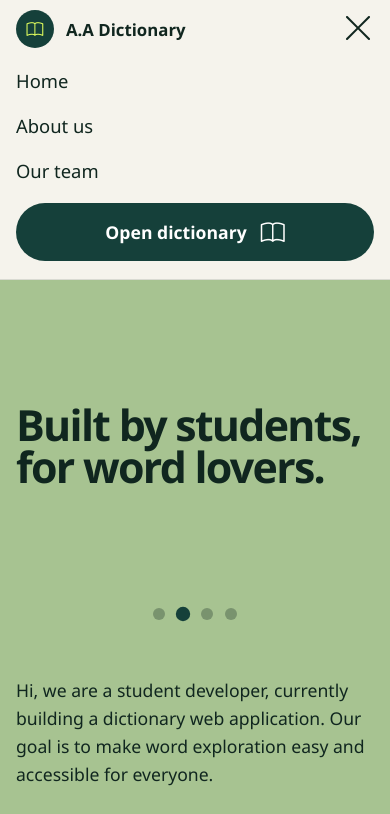
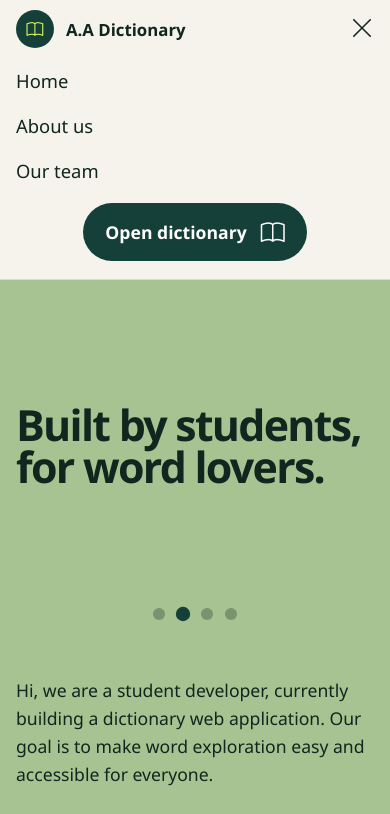
Before and after one commit to Nory-A/Allorin_Abad_GOW1_Midterm_project, a website: page index.html in a window 390 px wide. Both pictures are taken after a click on the button 358 px from the left and 36 px from the top of the page. Shown: the top 814 px of the page. Drawn offline with nearby package versions, Linux system fonts and the light colour scheme.

Commit message:
edited file

```diff
--- a/index.html
+++ b/index.html
@@ -155,7 +155,7 @@
             background: none;                   /* no button background */
             border: none;                       /* no border */
             color: #10261f;                     /* icon color */
-            font-size: 2rem;                    /* icon size */
+            font-size: 1.5rem;                  /* icon size */
         }
 
         /* ========== HOME SECTION ========== */
@@ -466,6 +466,26 @@
 
             .nav-container {
                 padding: 10px 16px;             /* compact mobile nav */
+            }
+
+            .navbar.open .dictionary-button {
+                display: flex;                  /* show CTA in mobile menu */
+                justify-content: center;        /* center the button text */
+                order: 4;                       /* place under nav links */
+                margin: 12px auto 8px;          /* center with auto margin */
+                width: auto;                    /* fit content width */
+                max-width: 90%;                 /* don't extend full width */
+            }
+
+            .dictionary-button {
+                padding: 12px 22px;             /* button padding */
+                font-size: 1.1rem;              /* button text */
+                min-height: 58px;               /* button height */
+                gap: 14px;                      /* gap between text and icon */
+            }
+
+            .dictionary-button i {
+                font-size: 1.5rem;              /* icon size */
             }
 
             .logo {
```
